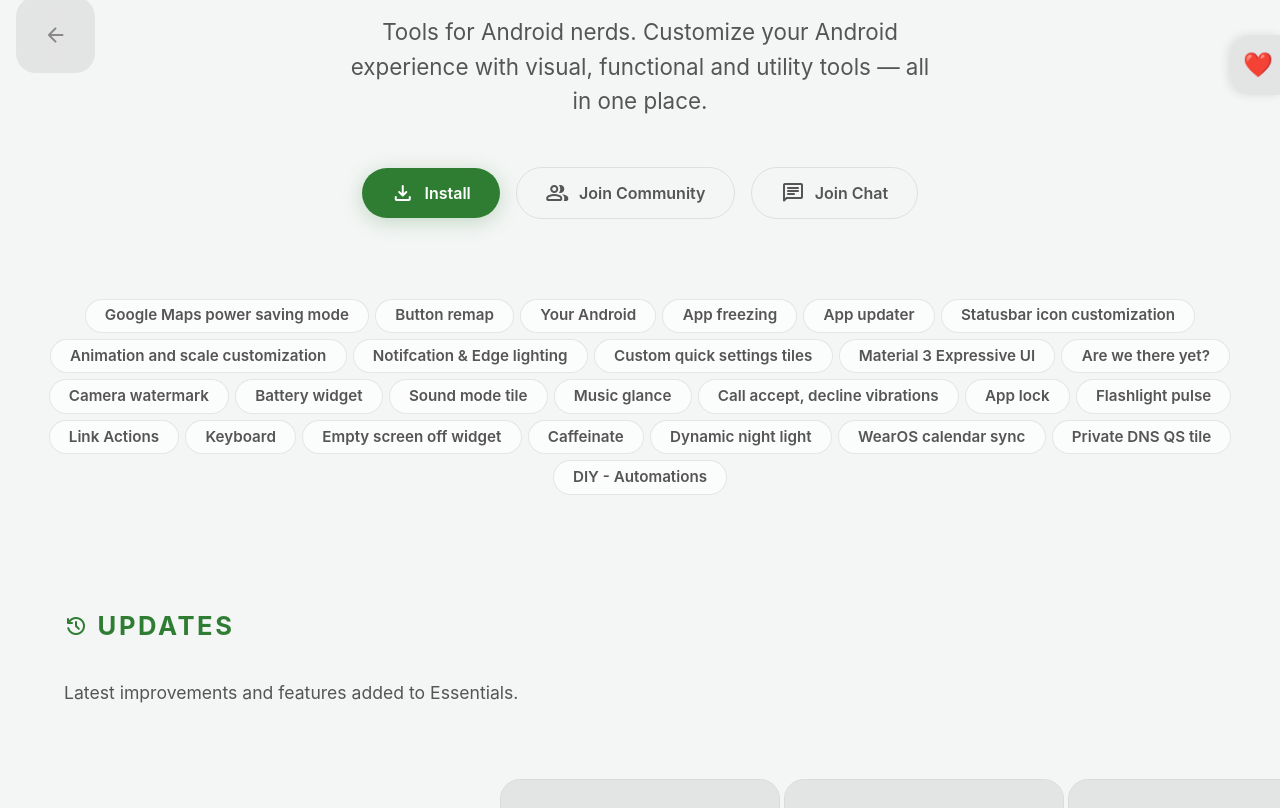
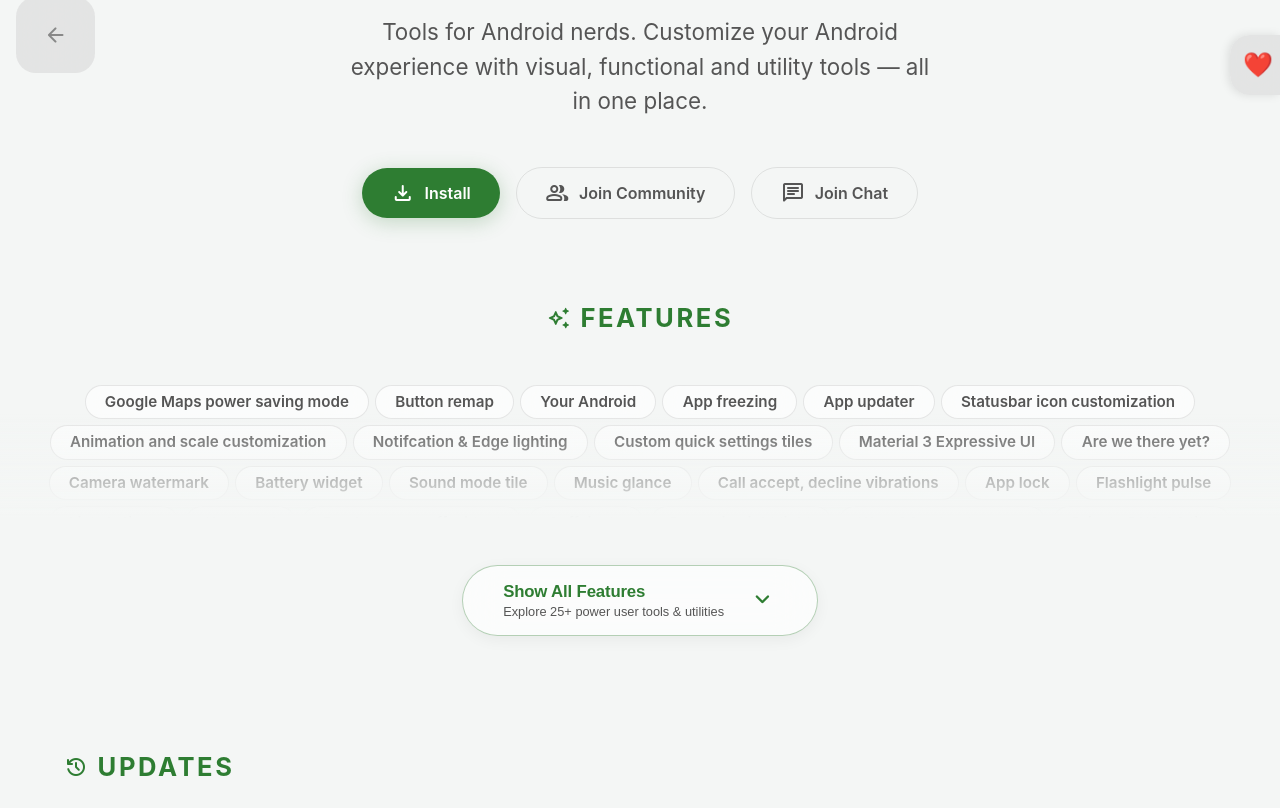
Before and after one commit to sameerasw/sameerasw.com, a Next.js app: page /essentials in a window 1280 px wide. Shown: the part 365-1173 px from the top of the page. Built offline with nearby package versions, Linux system fonts and the light colour scheme; a web font is replaced by a local one.

Commit message:
feat: implement collapsible feature list with FeatureChips component in essentials page

```diff
--- a/src/app/essentials/page.tsx
+++ b/src/app/essentials/page.tsx
@@ -4,6 +4,7 @@ import ReleaseFeed from "@/components/ReleaseFeed";
 import Navbar from "@/components/Navbar";
 import EssentialsClient from "@/components/essentials/EssentialsClient";
 import ScreenshotsCarousel from "@/components/essentials/ScreenshotsCarousel";
+import FeatureChips from "@/components/essentials/FeatureChips";
 import "@/styles/essentials/essentials.css";
 
 export default async function Essentials() {
@@ -65,8 +66,14 @@ export default async function Essentials() {
 
         {/* ── FEATURES ── */}
         <section className="es-features-section item" id="features">
-          <div className="es-features-grid">
-            {[
+          <div className="es-wrap" style={{ textAlign: 'center', marginBottom: '2rem' }}>
+            <span className="es-section-label">
+              <span className="material-symbols-rounded">auto_awesome</span>
+              Features
+            </span>
+          </div>
+          <FeatureChips
+            features={[
               "Google Maps power saving mode",
               "Button remap",
               "Your Android",
@@ -93,12 +100,8 @@ export default async function Essentials() {
               "WearOS calendar sync",
               "Private DNS QS tile",
               "DIY - Automations"
-            ].map((feature, i) => (
-              <div key={i} className="es-feature-chip">
-                {feature}
-              </div>
-            ))}
-          </div>
+            ]}
+          />
         </section>
         {/* ── UPDATES ── */}
         {notes.length > 0 && (
--- /dev/null
+++ b/src/components/essentials/FeatureChips.tsx
@@ -0,0 +1,46 @@
+"use client";
+
+import { useState } from "react";
+
+interface FeatureChipsProps {
+  features: string[];
+}
+
+export default function FeatureChips({ features }: FeatureChipsProps) {
+  const [isExpanded, setIsExpanded] = useState(false);
+
+  return (
+    <div className="es-features-grid-wrapper">
+      <div className={`es-features-grid-container ${isExpanded ? "expanded" : "collapsed"}`}>
+        <div className="es-features-grid">
+          {features.map((feature, i) => (
+            <div key={i} className="es-feature-chip">
+              {feature}
+            </div>
+          ))}
+        </div>
+      </div>
+
+      <div className="es-toggle-btn-wrapper">
+        <button
+          className="es-toggle-btn"
+          onClick={() => setIsExpanded(!isExpanded)}
+        >
+          <div className="es-toggle-btn-content">
+            <span className="es-toggle-btn-title">
+              {isExpanded ? "Collapse Features" : "Show All Features"}
+            </span>
+            {!isExpanded && (
+              <span className="es-toggle-btn-desc">
+                Explore 25+ power user tools & utilities
+              </span>
+            )}
+          </div>
+          <span className="material-symbols-rounded es-toggle-icon">
+            {isExpanded ? "keyboard_arrow_up" : "keyboard_arrow_down"}
+          </span>
+        </button>
+      </div>
+    </div>
+  );
+}
--- a/src/styles/essentials/essentials.css
+++ b/src/styles/essentials/essentials.css
@@ -95,6 +95,7 @@
   display: block;
   position: relative;
   z-index: 2;
+  scale: 1.3;
   filter: drop-shadow(0 10px 30px var(--es-accent-glow));
 }
 
@@ -234,6 +235,96 @@
   font-weight: 600;
   color: var(--es-text-soft);
   transition: all var(--transition);
+}
+
+/* ─── COLLAPSIBLE CHIPS ─────────────────────────────────── */
+.es-features-grid-wrapper {
+  margin-top: 2rem;
+  position: relative;
+  display: flex;
+  flex-direction: column;
+  align-items: center;
+}
+
+.es-features-grid-container {
+  overflow: hidden;
+  transition: max-height 0.8s cubic-bezier(0.4, 0, 0.2, 1);
+  position: relative;
+  width: 100%;
+}
+
+.es-features-grid-container.collapsed {
+  max-height: 140px; /* Roughly 3 lines */
+}
+
+.es-features-grid-container.collapsed::after {
+  content: "";
+  position: absolute;
+  inset: 0;
+  background: linear-gradient(to bottom, transparent 20%, var(--es-bg) 95%);
+  pointer-events: none;
+  animation: es-fade-in 0.4s ease both;
+}
+
+.es-toggle-btn-wrapper {
+  display: flex;
+  justify-content: center;
+  margin-top: 2.5rem;
+  width: 100%;
+  position: relative;
+  z-index: 5;
+}
+
+.es-toggle-btn {
+  background: var(--es-card-bg);
+  backdrop-filter: blur(var(--blur));
+  -webkit-backdrop-filter: blur(var(--blur));
+  border: 1.5px solid var(--es-border-accent);
+  color: var(--es-text);
+  padding: 1rem 2.5rem;
+  border-radius: var(--radius-pill);
+  cursor: pointer;
+  display: flex;
+  align-items: center;
+  gap: 1.5rem;
+  transition: all var(--transition);
+  text-align: left;
+  box-shadow: 0 4px 15px rgba(0,0,0,0.05);
+}
+
+.es-toggle-btn:hover {
+  transform: translateY(-4px) scale(1.02);
+  border-color: var(--es-accent);
+  box-shadow: 0 12px 40px var(--es-accent-glow);
+}
+
+.es-toggle-btn-content {
+  display: flex;
+  flex-direction: column;
+  gap: 0.1rem;
+}
+
+.es-toggle-btn-title {
+  font-size: 1.05rem;
+  font-weight: 700;
+  color: var(--es-accent);
+  letter-spacing: -0.01em;
+}
+
+.es-toggle-btn-desc {
+  font-size: 0.8rem;
+  color: var(--es-text-soft);
+  font-weight: 500;
+}
+
+.es-toggle-icon {
+  font-size: 1.8rem !important;
+  color: var(--es-accent);
+  transition: transform 0.4s ease;
+}
+
+.es-toggle-btn:hover .es-toggle-icon {
+  transform: translateY(2px);
 }
 
 .es-back-card {
```
